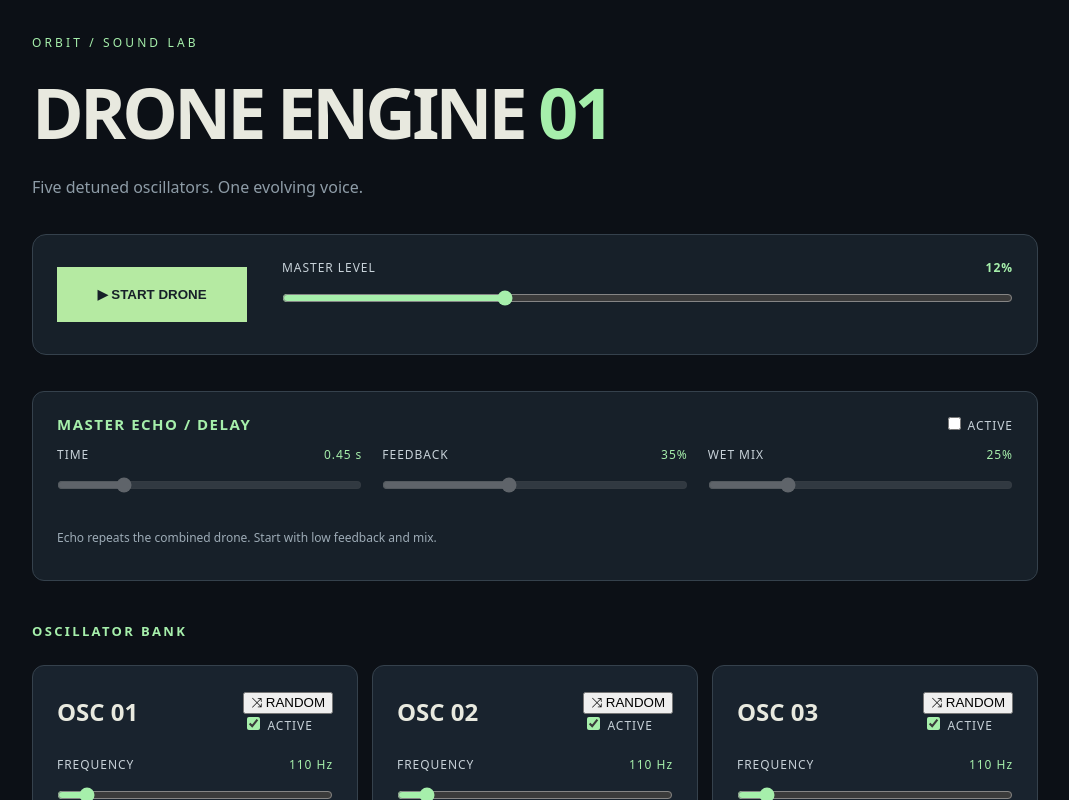
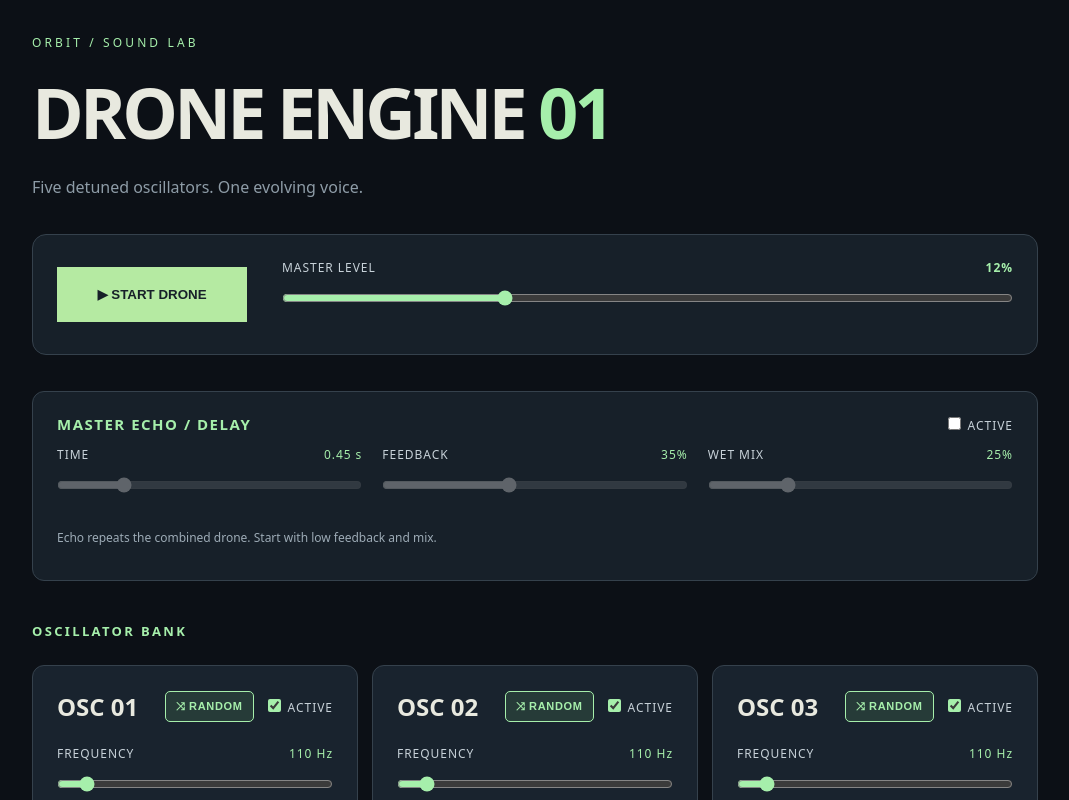
Before and after one commit to wgabel/orbit-sound-lab, a React (Vite) app: page / in a window 1280 px wide. Shown: the top 800 px of the page, without its empty margins (105-1174 px from the left). Built offline with nearby package versions, Linux system fonts and the light colour scheme.

Commit message:
Style oscillator randomize buttons

```diff
--- a/src/presentation/styles.css
+++ b/src/presentation/styles.css
@@ -7,3 +7,5 @@
 .oscillator-filter{border-top:1px solid #35414c;margin-top:12px;padding-top:18px}.oscillator-filter .oscillator-title{margin-bottom:14px}.oscillator-filter .oscillator-title strong{font-size:14px;letter-spacing:.1em}.oscillator-filter input:disabled{opacity:.4}
 
 .master-delay{padding:22px 24px;margin:0 0 30px;border:1px solid #35414c;border-radius:12px;background:#172029}.master-delay .oscillator-title{margin-bottom:12px}.master-delay .oscillator-title strong{font-size:15px;letter-spacing:.1em;color:#a6efab}.master-delay .delay-controls{display:grid;grid-template-columns:repeat(auto-fit,minmax(170px,1fr));gap:20px}.master-delay input:disabled{opacity:.4}.master-delay p{font-size:12px;color:#9dabb6}
+
+.oscillator-header-actions{display:flex;align-items:center;gap:10px;flex-wrap:wrap;justify-content:flex-end}.randomize-button{border:1px solid #a6efab;background:#263b38;color:#a6efab;padding:8px 10px;font-size:11px;font-weight:750;letter-spacing:.06em;border-radius:5px;cursor:pointer}.randomize-button:hover{background:#35534b}.randomize-button:focus-visible{outline:2px solid #e8e9df;outline-offset:3px}
```
